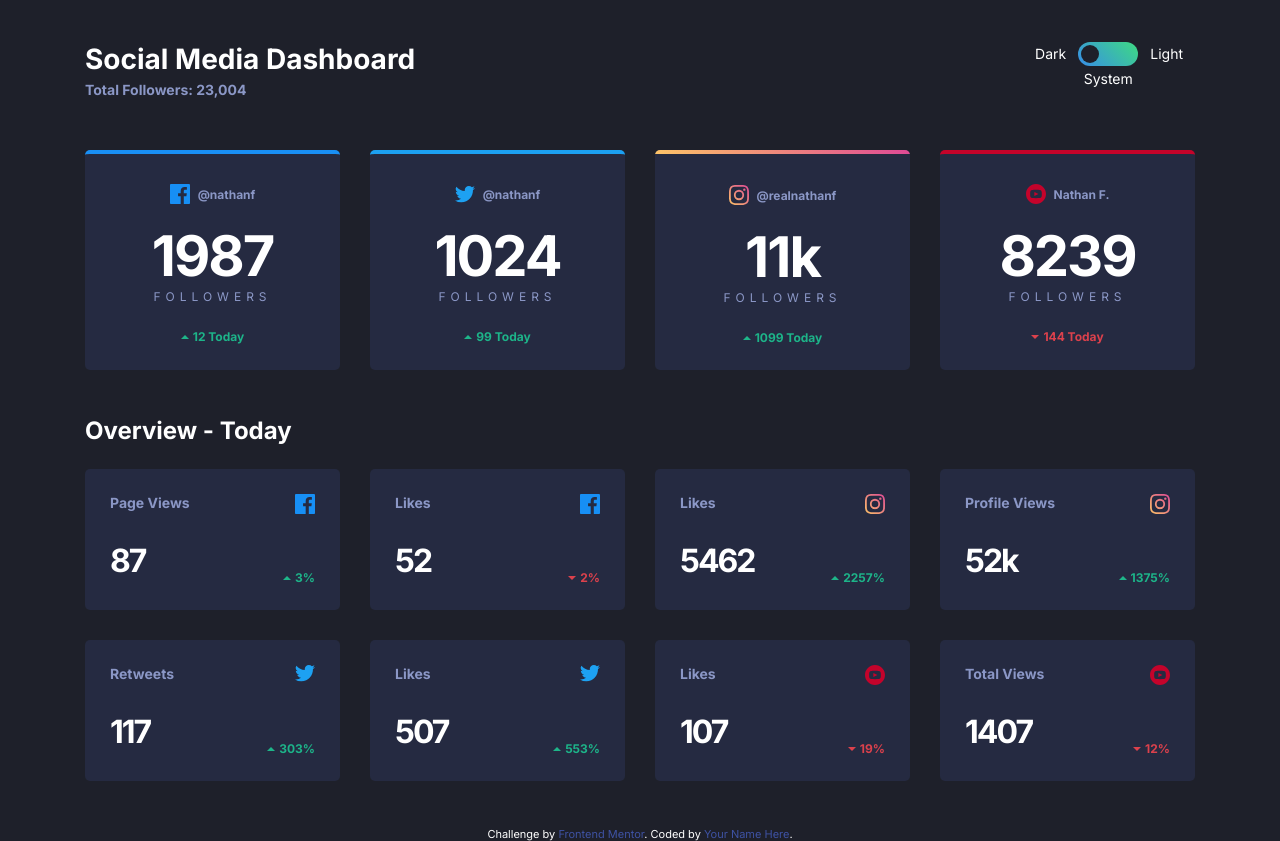
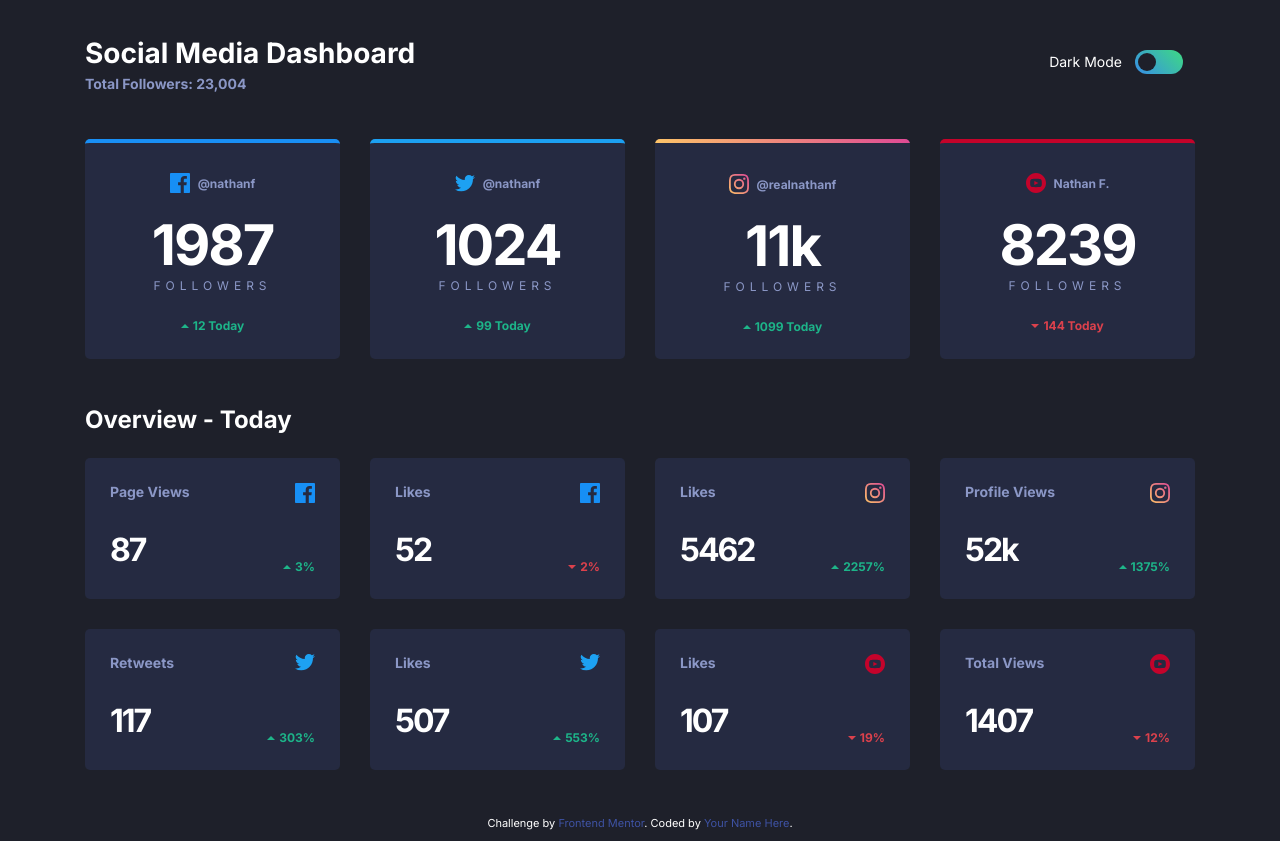
Before and after one commit to fuadeyuboglu/FM-social-media-dashboard, a website: page index.html in a window 1280 px wide. Drawn offline with Linux system fonts and the light colour scheme.

Commit message:
Changed toggle style

```diff
--- a/app/scss/components/toggle.scss
+++ b/app/scss/components/toggle.scss
@@ -3,37 +3,21 @@
 
 .toggle {
     display: grid;
-    grid-template-columns: 1fr rem(60) 1fr;
-    grid-template-rows: repeat(2, 1fr);
-    gap: rem(4.8) rem(12);
+    grid-template-columns: 1fr rem(48);
     border: none;
     margin: 0;
 
     label {
         font-size: rem(14);
-        align-self: center;
 
         &[for="dark"] {
-            grid-column: 1 / 2;
-            justify-self: end;
-        }
-
-        &[for="system"] {
-            grid-column: 1 / 4;
-            grid-row: 2 / 3;
-            justify-self: center;
-            align-self: start;
-        }
-
-        &[for="light"] {
-            grid-column: 3 / 4;
+            line-height: rem(24);
+            margin-right: rem(13);
         }
     }
 
 
     &__wrapper {
-        grid-column: 2 / 3;
-        grid-row: 1 /2;
         height: rem(24);
         position: relative;
     }
--- a/app/scss/globals/boilerplate.scss
+++ b/app/scss/globals/boilerplate.scss
@@ -15,3 +15,12 @@ body {
     background-color: var(--dark-bg);
     color: var(--dark-text2);
 }
+
+.visually-hidden {
+    position: absolute;
+    left: -10000px;
+    top: auto;
+    width: 1px;
+    height: 1px;
+    overflow: hidden;
+  }
--- a/index.html
+++ b/index.html
@@ -29,16 +29,14 @@
     </div>
 
     <fieldset class="header__toggle toggle" aria-label="theme toggle" role="radiogroup">
+      <label for="dark">Dark Mode <span class="visually-hidden">On</span></label>
       <div class="toggle__wrapper">
         <input type="radio" name="theme" id="dark">
-        <input type="radio" name="theme" id="system" >
         <input type="radio" name="theme" id="light">
         <span aria-hidden="true" class="toggle__background"></span>
         <span aria-hidden="true" class="toggle__button"></span>
       </div>
-      <label for="dark">Dark</label>
-      <label for="system">System</label>
-      <label for="light">Light</label>
+      <label for="light" class="visually-hidden">Dark Mode Off</label>
     </fieldset>
 
   </header>
```
Also changed, not shown: dist/style.css, 1 other file.
